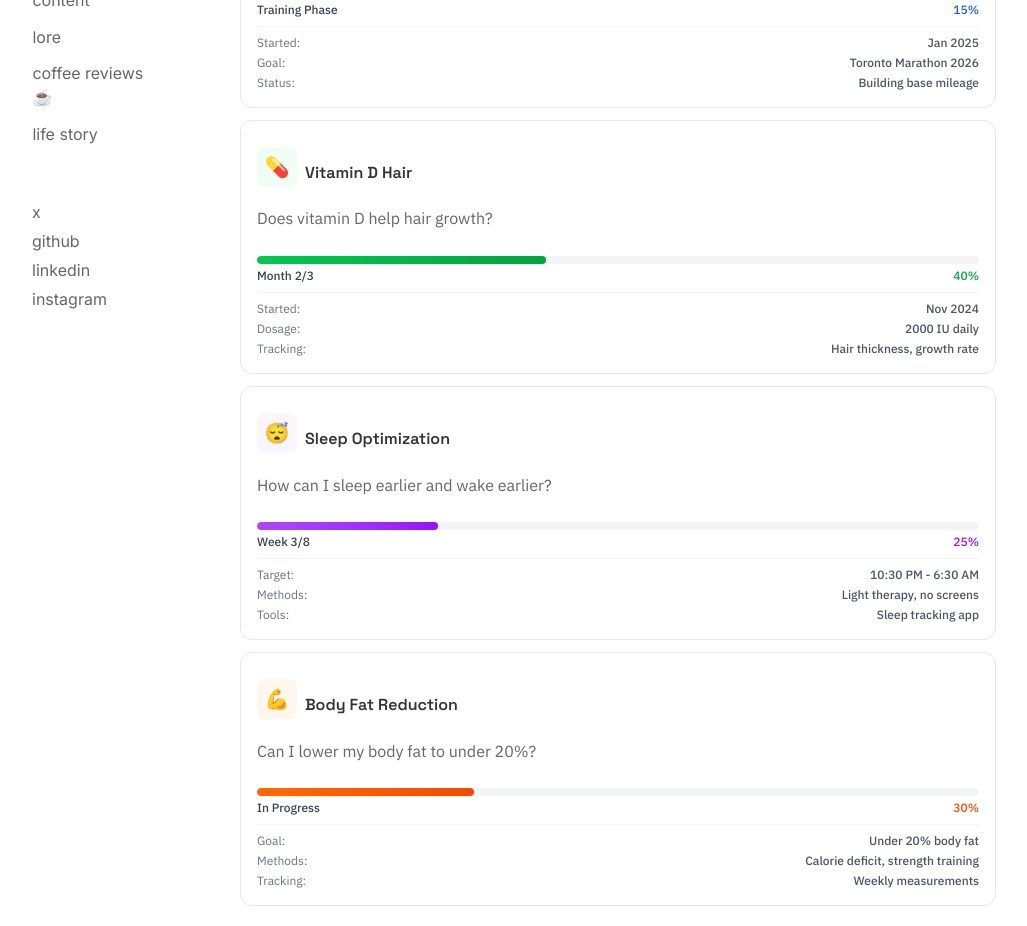
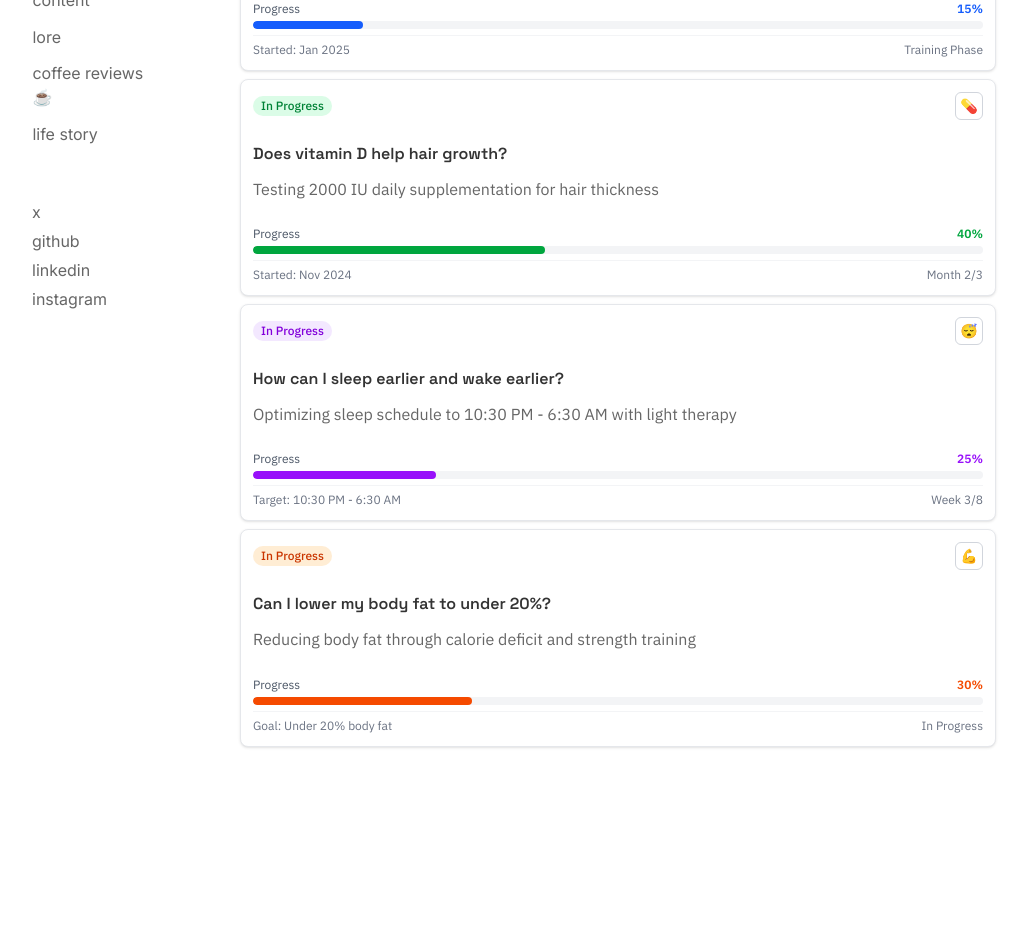
Before and after one commit to alexshibu1/alexshibu.com, a Next.js app: page /experiments in a window 1280 px wide. Shown: the part 380-1306 px from the top of the page, without its empty margins (48-1075 px from the left). After the commit the page ends 1147 px from the top, so only its background shows below. Built offline with nearby package versions, Linux system fonts and the light colour scheme.

Commit message:
lots of changes to expermients and and about page

```diff
--- a/app/experiments/page.tsx
+++ b/app/experiments/page.tsx
@@ -16,172 +16,176 @@ export default function ExperimentsPage() {
       </div>
 
       {/* Experiments Grid */}
-      <div className="flex flex-col gap-3">
+      <div className="flex flex-col gap-2">
         {/* Marathon 2026 */}
-        <div className="bg-white border border-gray-200 rounded-xl p-4 hover:shadow-xl hover:-translate-y-1 transition-all duration-300 group">
-          <div className="flex items-center gap-2 mb-2">
-            <div className="w-10 h-10 bg-blue-50 rounded-lg flex items-center justify-center group-hover:bg-blue-100 transition-colors">
-              <span className="text-xl">🏃‍♂️</span>
+        <div className="bg-white border border-gray-200 rounded-lg shadow-sm hover:shadow-md transition-shadow duration-200 p-3">
+          {/* Top Row: Status Pill + Icon Button */}
+          <div className="flex items-center justify-between mb-1.5">
+            <span className="px-2 py-0.5 bg-blue-100 text-blue-700 text-xs font-medium rounded-full">
+              In Progress
+            </span>
+            <button className="w-7 h-7 flex items-center justify-center rounded-md border border-gray-300 text-gray-400 hover:text-gray-600 hover:border-gray-400 transition-colors">
+              <span className="text-sm">🏃‍♂️</span>
+            </button>
           </div>
-            <h3 className="font-semibold text-lg text-gray-900">
-              Marathon 2026
+
+          {/* Title + Subtext */}
+          <div className="mb-1.5">
+            <h3 className="text-lg font-bold text-gray-900 mb-0.5 leading-tight">
+              Can I complete a full marathon?
             </h3>
+            <p className="text-xs text-gray-500 leading-tight">
+              Building base mileage for Toronto Marathon 2026
+            </p>
           </div>
-          <p className="text-gray-600 mb-2 font-medium text-sm">
-            Can I complete a full marathon?
-          </p>
-          <div className="mb-2">
-            <div className="w-full bg-gray-100 rounded-full h-2 mb-1 overflow-hidden">
+
+          {/* Progress Section */}
+          <div className="mb-1.5">
+            <div className="flex items-center justify-between mb-1">
+              <span className="text-xs text-gray-600">Progress</span>
+              <span className="text-xs font-semibold text-blue-600">15%</span>
+            </div>
+            <div className="w-full bg-gray-100 rounded-full h-2 overflow-hidden">
               <div
-                className="bg-gradient-to-r from-blue-500 to-blue-600 h-2 rounded-full transition-all duration-500"
+                className="bg-blue-600 h-2 rounded-full transition-all duration-500"
                 style={{ width: "15%" }}
               ></div>
             </div>
-            <div className="flex justify-between text-xs font-medium text-gray-700 mb-2">
+          </div>
+
+          {/* Footer Metadata */}
+          <div className="flex items-center justify-between text-xs text-gray-500 pt-1.5 border-t border-gray-100">
+            <span>Started: Jan 2025</span>
             <span>Training Phase</span>
-              <span className="text-blue-600">15%</span>
-            </div>
-          </div>
-          <div className="space-y-1 text-xs text-gray-600 border-t border-gray-100 pt-2">
-            <div className="flex justify-between">
-              <span className="text-gray-500">Started:</span>
-              <span className="font-medium">Jan 2025</span>
-            </div>
-            <div className="flex justify-between">
-              <span className="text-gray-500">Goal:</span>
-              <span className="font-medium">Toronto Marathon 2026</span>
-            </div>
-            <div className="flex justify-between">
-              <span className="text-gray-500">Status:</span>
-              <span className="font-medium">Building base mileage</span>
-            </div>
           </div>
         </div>
 
         {/* Vitamin D Hair Growth */}
-        <div className="bg-white border border-gray-200 rounded-xl p-4 hover:shadow-xl hover:-translate-y-1 transition-all duration-300 group">
-          <div className="flex items-center gap-2 mb-2">
-            <div className="w-10 h-10 bg-green-50 rounded-lg flex items-center justify-center group-hover:bg-green-100 transition-colors">
-              <span className="text-xl">💊</span>
+        <div className="bg-white border border-gray-200 rounded-lg shadow-sm hover:shadow-md transition-shadow duration-200 p-3">
+          {/* Top Row: Status Pill + Icon Button */}
+          <div className="flex items-center justify-between mb-1.5">
+            <span className="px-2 py-0.5 bg-green-100 text-green-700 text-xs font-medium rounded-full">
+              In Progress
+            </span>
+            <button className="w-7 h-7 flex items-center justify-center rounded-md border border-gray-300 text-gray-400 hover:text-gray-600 hover:border-gray-400 transition-colors">
+              <span className="text-sm">💊</span>
+            </button>
           </div>
-            <h3 className="font-semibold text-lg text-gray-900">
-              Vitamin D Hair
+
+          {/* Title + Subtext */}
+          <div className="mb-1.5">
+            <h3 className="text-lg font-bold text-gray-900 mb-0.5 leading-tight">
+              Does vitamin D help hair growth?
             </h3>
+            <p className="text-xs text-gray-500 leading-tight">
+              Testing 2000 IU daily supplementation for hair thickness
+            </p>
           </div>
-          <p className="text-gray-600 mb-2 font-medium text-sm">
-            Does vitamin D help hair growth?
-          </p>
-          <div className="mb-2">
-            <div className="w-full bg-gray-100 rounded-full h-2 mb-1 overflow-hidden">
+
+          {/* Progress Section */}
+          <div className="mb-1.5">
+            <div className="flex items-center justify-between mb-1">
+              <span className="text-xs text-gray-600">Progress</span>
+              <span className="text-xs font-semibold text-green-600">40%</span>
+            </div>
+            <div className="w-full bg-gray-100 rounded-full h-2 overflow-hidden">
               <div
-                className="bg-gradient-to-r from-green-500 to-green-600 h-2 rounded-full transition-all duration-500"
+                className="bg-green-600 h-2 rounded-full transition-all duration-500"
                 style={{ width: "40%" }}
               ></div>
             </div>
-            <div className="flex justify-between text-xs font-medium text-gray-700 mb-2">
+          </div>
+
+          {/* Footer Metadata */}
+          <div className="flex items-center justify-between text-xs text-gray-500 pt-1.5 border-t border-gray-100">
+            <span>Started: Nov 2024</span>
             <span>Month 2/3</span>
-              <span className="text-green-600">40%</span>
-            </div>
-          </div>
-          <div className="space-y-1 text-xs text-gray-600 border-t border-gray-100 pt-2">
-            <div className="flex justify-between">
-              <span className="text-gray-500">Started:</span>
-              <span className="font-medium">Nov 2024</span>
-            </div>
-            <div className="flex justify-between">
-              <span className="text-gray-500">Dosage:</span>
-              <span className="font-medium">2000 IU daily</span>
-            </div>
-            <div className="flex justify-between">
-              <span className="text-gray-500">Tracking:</span>
-              <span className="font-medium">Hair thickness, growth rate</span>
-            </div>
           </div>
         </div>
 
         {/* Sleep Optimization */}
-        <div className="bg-white border border-gray-200 rounded-xl p-4 hover:shadow-xl hover:-translate-y-1 transition-all duration-300 group">
-          <div className="flex items-center gap-2 mb-2">
-            <div className="w-10 h-10 bg-purple-50 rounded-lg flex items-center justify-center group-hover:bg-purple-100 transition-colors">
-              <span className="text-xl">😴</span>
+        <div className="bg-white border border-gray-200 rounded-lg shadow-sm hover:shadow-md transition-shadow duration-200 p-3">
+          {/* Top Row: Status Pill + Icon Button */}
+          <div className="flex items-center justify-between mb-1.5">
+            <span className="px-2 py-0.5 bg-purple-100 text-purple-700 text-xs font-medium rounded-full">
+              In Progress
+            </span>
+            <button className="w-7 h-7 flex items-center justify-center rounded-md border border-gray-300 text-gray-400 hover:text-gray-600 hover:border-gray-400 transition-colors">
+              <span className="text-sm">😴</span>
+            </button>
           </div>
-            <h3 className="font-semibold text-lg text-gray-900">
-              Sleep Optimization
+
+          {/* Title + Subtext */}
+          <div className="mb-1.5">
+            <h3 className="text-lg font-bold text-gray-900 mb-0.5 leading-tight">
+              How can I sleep earlier and wake earlier?
             </h3>
+            <p className="text-xs text-gray-500 leading-tight">
+              Optimizing sleep schedule to 10:30 PM - 6:30 AM with light therapy
+            </p>
           </div>
-          <p className="text-gray-600 mb-2 font-medium text-sm">
-            How can I sleep earlier and wake earlier?
-          </p>
-          <div className="mb-2">
-            <div className="w-full bg-gray-100 rounded-full h-2 mb-1 overflow-hidden">
+
+          {/* Progress Section */}
+          <div className="mb-1.5">
+            <div className="flex items-center justify-between mb-1">
+              <span className="text-xs text-gray-600">Progress</span>
+              <span className="text-xs font-semibold text-purple-600">25%</span>
+            </div>
+            <div className="w-full bg-gray-100 rounded-full h-2 overflow-hidden">
               <div
-                className="bg-gradient-to-r from-purple-500 to-purple-600 h-2 rounded-full transition-all duration-500"
+                className="bg-purple-600 h-2 rounded-full transition-all duration-500"
                 style={{ width: "25%" }}
               ></div>
             </div>
-            <div className="flex justify-between text-xs font-medium text-gray-700 mb-2">
+          </div>
+
+          {/* Footer Metadata */}
+          <div className="flex items-center justify-between text-xs text-gray-500 pt-1.5 border-t border-gray-100">
+            <span>Target: 10:30 PM - 6:30 AM</span>
             <span>Week 3/8</span>
-              <span className="text-purple-600">25%</span>
-            </div>
-          </div>
-          <div className="space-y-1 text-xs text-gray-600 border-t border-gray-100 pt-2">
-            <div className="flex justify-between">
-              <span className="text-gray-500">Target:</span>
-              <span className="font-medium">10:30 PM - 6:30 AM</span>
-            </div>
-            <div className="flex justify-between">
-              <span className="text-gray-500">Methods:</span>
-              <span className="font-medium text-right">
-                Light therapy, no screens
-              </span>
-            </div>
-            <div className="flex justify-between">
-              <span className="text-gray-500">Tools:</span>
-              <span className="font-medium">Sleep tracking app</span>
-            </div>
           </div>
         </div>
 
         {/* Body Fat Reduction */}
-        <div className="bg-white border border-gray-200 rounded-xl p-4 hover:shadow-xl hover:-translate-y-1 transition-all duration-300 group">
-          <div className="flex items-center gap-2 mb-2">
-            <div className="w-10 h-10 bg-orange-50 rounded-lg flex items-center justify-center group-hover:bg-orange-100 transition-colors">
-              <span className="text-xl">💪</span>
+        <div className="bg-white border border-gray-200 rounded-lg shadow-sm hover:shadow-md transition-shadow duration-200 p-3">
+          {/* Top Row: Status Pill + Icon Button */}
+          <div className="flex items-center justify-between mb-1.5">
+            <span className="px-2 py-0.5 bg-orange-100 text-orange-700 text-xs font-medium rounded-full">
+              In Progress
+            </span>
+            <button className="w-7 h-7 flex items-center justify-center rounded-md border border-gray-300 text-gray-400 hover:text-gray-600 hover:border-gray-400 transition-colors">
+              <span className="text-sm">💪</span>
+            </button>
           </div>
-            <h3 className="font-semibold text-lg text-gray-900">
-              Body Fat Reduction
+
+          {/* Title + Subtext */}
+          <div className="mb-1.5">
+            <h3 className="text-lg font-bold text-gray-900 mb-0.5 leading-tight">
+              Can I lower my body fat to under 20%?
             </h3>
+            <p className="text-xs text-gray-500 leading-tight">
+              Reducing body fat through calorie deficit and strength training
+            </p>
           </div>
-          <p className="text-gray-600 mb-2 font-medium text-sm">
-            Can I lower my body fat to under 20%?
-          </p>
-          <div className="mb-2">
-            <div className="w-full bg-gray-100 rounded-full h-2 mb-1 overflow-hidden">
+
+          {/* Progress Section */}
+          <div className="mb-1.5">
+            <div className="flex items-center justify-between mb-1">
+              <span className="text-xs text-gray-600">Progress</span>
+              <span className="text-xs font-semibold text-orange-600">30%</span>
+            </div>
+            <div className="w-full bg-gray-100 rounded-full h-2 overflow-hidden">
               <div
-                className="bg-gradient-to-r from-orange-500 to-orange-600 h-2 rounded-full transition-all duration-500"
+                className="bg-orange-600 h-2 rounded-full transition-all duration-500"
                 style={{ width: "30%" }}
               ></div>
             </div>
-            <div className="flex justify-between text-xs font-medium text-gray-700 mb-2">
+          </div>
+
+          {/* Footer Metadata */}
+          <div className="flex items-center justify-between text-xs text-gray-500 pt-1.5 border-t border-gray-100">
+            <span>Goal: Under 20% body fat</span>
             <span>In Progress</span>
-              <span className="text-orange-600">30%</span>
-            </div>
-          </div>
-          <div className="space-y-1 text-xs text-gray-600 border-t border-gray-100 pt-2">
-            <div className="flex justify-between">
-              <span className="text-gray-500">Goal:</span>
-              <span className="font-medium">Under 20% body fat</span>
-            </div>
-            <div className="flex justify-between">
-              <span className="text-gray-500">Methods:</span>
-              <span className="font-medium text-right">
-                Calorie deficit, strength training
-              </span>
-            </div>
-            <div className="flex justify-between">
-              <span className="text-gray-500">Tracking:</span>
-              <span className="font-medium">Weekly measurements</span>
-            </div>
           </div>
         </div>
       </div>
```
Lines whose indentation alone changed are shown as unchanged.
